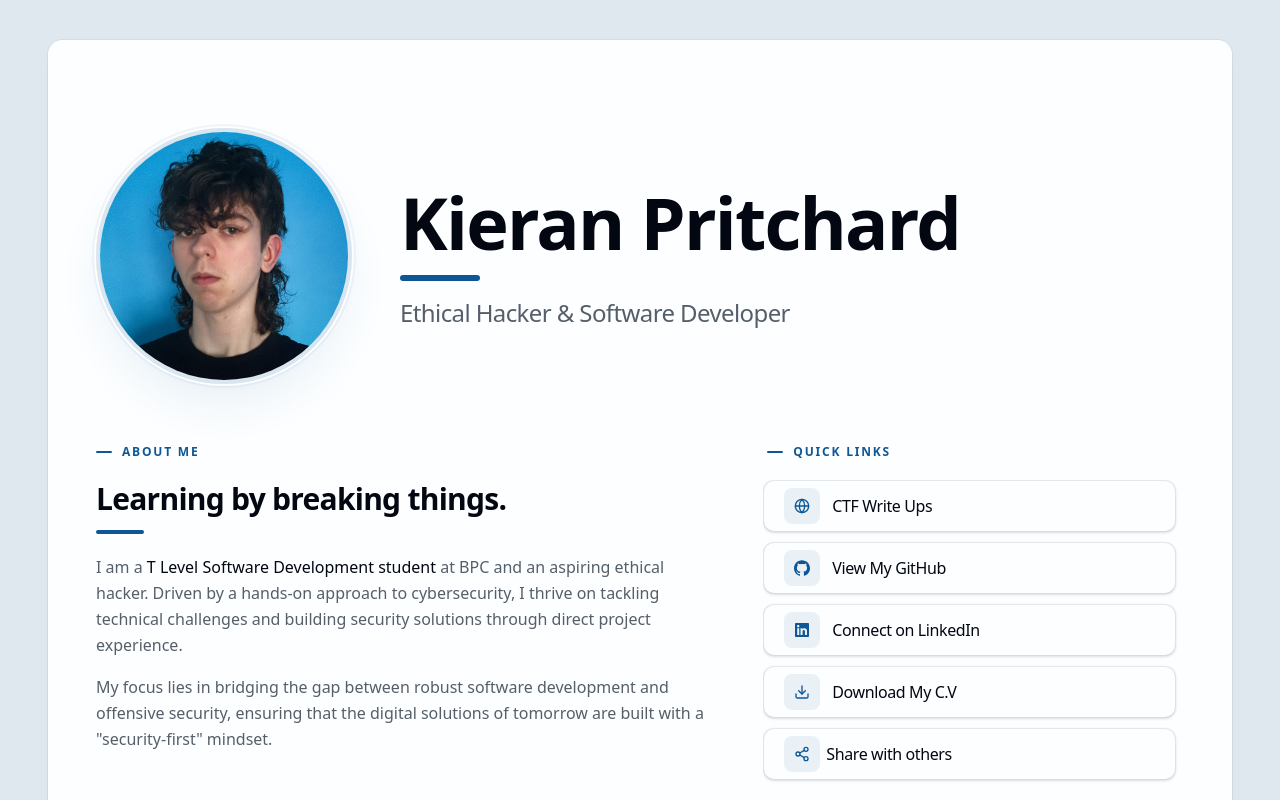
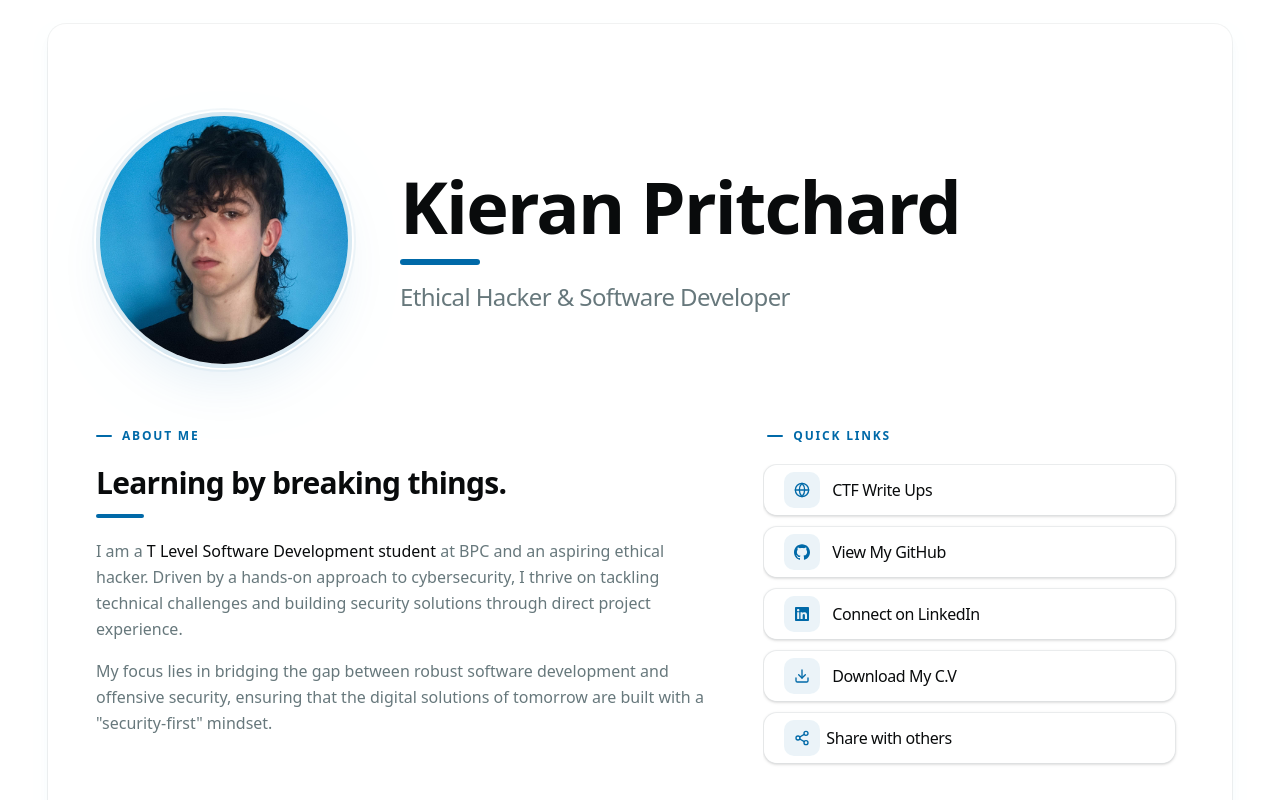
Before and after one commit to KieranPritchard/RootPath, a React (Vite) app: page / in a window 1280 px wide. Shown: the top 800 px of the page. Built offline with nearby package versions, Linux system fonts and the light colour scheme.

Commit message:
added comments for clarity

```diff
--- a/src/App.tsx
+++ b/src/App.tsx
@@ -1,5 +1,6 @@
 "use client"
 
+// Imports the animations library
 import type { Variants } from "framer-motion";
 import { motion } from 'framer-motion';
 
@@ -16,8 +17,12 @@ import Footer from './components/MainComponents/Footer';
 import { links } from './links';
 
 export default function App() {
+
+  // Stores the animations for the containers
   const containerVariants: Variants = {
+    // Stores the animations for when its hidden
     hidden: { opacity: 0, y: 20 },
+    // Runs the changes when visible
     visible: {
       opacity: 1,
       y: 0,
@@ -29,32 +34,43 @@ export default function App() {
     },
   };
 
+  // Stores the item animation variants
   const itemVariants: Variants = {
     hidden: { opacity: 0, x: 10 },
     visible: { opacity: 1, x: 0 },
   };
 
   return (
-    <div className='min-h-screen bg-background py-6 px-3 sm:px-6 lg:px-8 selection:bg-primary/20 selection:text-primary'>
+    <>
+      {/* Swaps the content in a full lenght background */}
+      <div className='min-h-screen bg-background py-2 px-3 sm:px-6 lg:px-8 selection:bg-primary/20 selection:text-primary'>
+        {/* Stores the background for all of the content */}
         <ContentBackground>
+
+          {/* Container which will run the animations */}
           <motion.div
             className='max-w-7xl mx-auto w-full flex flex-col gap-10 py-10'
             initial="hidden"
             animate="visible"
             variants={containerVariants}
           >
+            {/* Stores the personal bito section */}
             <section className="w-full">
               <PersonalBio />
             </section>
 
+            {/* Stores the bottom parr of the grid */}
             <div className="grid grid-cols-1 lg:grid-cols-12 md:gap-14 items-start">
+              {/* Stors the about section */}
               <div className="lg:col-span-7">
                 <About />
               </div>
 
+              {/* Stores the links section */}
               <div className="lg:col-span-5 flex flex-col gap-5">
                   {/* Section Label — portfolio "- SECTION" pattern */}
                   <div className="space-y-1 px-1">
+                    {/* Links header */}
                     <div className="flex items-center gap-2.5">
                       <div className="w-4 h-0.5 bg-primary rounded-full" />
                       <span className="text-xs font-semibold uppercase tracking-[0.15em] text-primary">
@@ -63,7 +79,8 @@ export default function App() {
                     </div>
                   </div>
 
-                <div className="flex flex-col gap-2.5 max-h-[60vh] lg:max-h-[308px] overflow-y-auto pr-2 pb-2 custom-scrollbar">
+                  {/* Iterates over the linsk adn renders them */}
+                  <div className="flex flex-col gap-2.5 max-h-[60vh] lg:max-h-77 overflow-y-auto pr-2 pb-2 custom-scrollbar">
                     {links.map((item) => (
                       <motion.div key={item.id} variants={itemVariants}>
                         {item.type === "link" && (
@@ -94,5 +111,6 @@ export default function App() {
         </ContentBackground>
         <Footer />
       </div>
+    </>
   );
 }
--- a/src/components/Background/ContentBackground.tsx
+++ b/src/components/Background/ContentBackground.tsx
@@ -1,6 +1,7 @@
 import { Card } from "@/components/ui/card";
 import React from "react";
 
+// Stores the types for the props
 interface ContentBackgroundProps {
     children: React.ReactNode;
 }
--- a/src/components/Bio/About.tsx
+++ b/src/components/Bio/About.tsx
@@ -1,9 +1,11 @@
 "use client"
+
 
 import type { Variants } from "framer-motion";
 import { motion } from "framer-motion";
 import { cn } from "@/lib/utils";
 
+// Stores the types for the props
 interface AboutProps {
     className?: string;
 }
@@ -20,6 +22,8 @@ function About({ className }: AboutProps) {
     };
 
     return (
+        <>
+            {/* Animation container for the about section */}
             <motion.div
                 className={cn("hidden lg:flex flex-col gap-5", className)}
                 initial="hidden"
@@ -65,6 +69,7 @@ function About({ className }: AboutProps) {
                     </p>
                 </motion.div>
             </motion.div>
+        </>
     );
 }
 
--- a/src/components/Bio/PersonalBio.tsx
+++ b/src/components/Bio/PersonalBio.tsx
@@ -4,12 +4,14 @@ import { motion } from "framer-motion";
 import { Avatar, AvatarImage, AvatarFallback } from "@/components/ui/avatar";
 import { cn } from "@/lib/utils";
 
+// Stores the types for the props
 interface PersonalBioProps {
     className?: string;
 }
 
 function PersonalBio({ className }: PersonalBioProps) {
     return (
+        <>
             <div className={cn(
                 "flex flex-col justify-center items-center gap-8 lg:gap-12 lg:flex-row px-4 md:px-0 mb-5",
                 className
@@ -22,6 +24,7 @@ function PersonalBio({ className }: PersonalBioProps) {
                     viewport={{ once: true }}
                     transition={{ duration: 0.6, ease: "easeOut" }}
                 >
+                    {/* Displays the image of me */}
                     <Avatar className="w-48 h-48 md:w-64 md:h-64 shadow-2xl shadow-primary/10 border-4 border-primary/15 ring-2 ring-primary/5 ring-offset-2 ring-offset-card">
                         <AvatarImage
                             src="kieran-pritchard.jpg"
@@ -57,6 +60,7 @@ function PersonalBio({ className }: PersonalBioProps) {
                     </h2>
                 </motion.div>
             </div>
+        </>
     );
 }
 
--- a/src/components/Buttons/DownloadButton.tsx
+++ b/src/components/Buttons/DownloadButton.tsx
@@ -5,6 +5,7 @@ import { motion } from "framer-motion";
 import { Button } from "@/components/ui/button";
 import { cn } from "@/lib/utils";
 
+// Stores the props for the download button
 interface DownloadButtonProps {
     file: string;
     fileName: string;
@@ -19,11 +20,14 @@ interface DownloadButtonProps {
  */
 function DownloadButton({ file, fileName, text, className }: DownloadButtonProps) {
     return (
+        <>
+            {/* ANimated container */}
             <motion.div
                 whileHover={{ scale: 1.01 }}
                 whileTap={{ scale: 0.98 }}
                 className="w-full"
             >
+                {/* Displays the button */}
                 <Button
                     asChild
                     variant="outline"
@@ -36,10 +40,11 @@ function DownloadButton({ file, fileName, text, className }: DownloadButtonProps
                         className
                     )}
                 >
+                    {/* Contains the link to download the file of choice */}
                     <a href={file} download={fileName} className="flex items-center w-full gap-3">
                         {/* Icon section */}
                         <div className="flex items-center justify-center shrink-0 w-9 h-9 rounded-lg bg-primary/8 text-primary">
-                        <Download className="w-[18px] h-[18px]" />
+                            <Download className="w-4.5 h-4.5" />
                         </div>
 
                         {/* Text */}
@@ -52,6 +57,7 @@ function DownloadButton({ file, fileName, text, className }: DownloadButtonProps
                     </a>
                 </Button>
             </motion.div>
+        </>
     );
 }
 
--- a/src/components/Buttons/ImageButton.tsx
+++ b/src/components/Buttons/ImageButton.tsx
@@ -14,6 +14,7 @@ import {
 import { Button } from "@/components/ui/button";
 import { cn } from "@/lib/utils";
 
+// Stores the types for the props
 interface ImageButtonProps {
     text: string;
     image: string;
@@ -28,13 +29,18 @@ interface ImageButtonProps {
  */
 function ImageButton({ text, image, altText, icon, className }: ImageButtonProps) {
     return (
+        <>
+            {/* Displays an alert dialog */}
             <AlertDialog>
+                {/* Animated container */}
                 <motion.div
                     whileHover={{ scale: 1.01 }}
                     whileTap={{ scale: 0.98 }}
                     className="w-full"
                 >
+                    {/* Trigger button for the dialog */}
                     <AlertDialogTrigger asChild>
+                        {/* Same styling template as the other buttons */}
                         <Button
                             variant="outline"
                             size="lg"
@@ -50,7 +56,7 @@ function ImageButton({ text, image, altText, icon, className }: ImageButtonProps
                             {/* Icon section */}
                             {icon && (
                                 <div className="flex items-center justify-center shrink-0 w-9 h-9 rounded-lg bg-primary/8 text-primary">
-                                <span className="[&>svg]:w-[18px] [&>svg]:h-[18px]">
+                                    <span className="[&>svg]:w-4.5 [&>svg]:h-4.5">
                                         {icon}
                                     </span>
                                 </div>
@@ -63,7 +69,9 @@ function ImageButton({ text, image, altText, icon, className }: ImageButtonProps
                     </AlertDialogTrigger>
                 </motion.div>
 
+                {/* Content of the alert dialog once it renders */}
                 <AlertDialogContent className="bg-card border-border/40 max-w-[90vw] sm:max-w-md rounded-2xl shadow-2xl shadow-primary/10">
+                    {/* Stores the header */}
                     <AlertDialogHeader>
                         <AlertDialogTitle className="text-foreground text-center text-lg font-bold tracking-tight">
                             {text}
@@ -87,6 +95,7 @@ function ImageButton({ text, image, altText, icon, className }: ImageButtonProps
                         />
                     </motion.div>
 
+                    {/* Close button footer */}
                     <AlertDialogFooter className="sm:justify-center">
                         <AlertDialogAction className="bg-primary text-primary-foreground hover:bg-primary/85 min-w-30 rounded-xl font-medium">
                             Close
@@ -94,6 +103,7 @@ function ImageButton({ text, image, altText, icon, className }: ImageButtonProps
                     </AlertDialogFooter>
                 </AlertDialogContent>
             </AlertDialog>
+        </>
     );
 }
 
--- a/src/components/Buttons/LinkButton.tsx
+++ b/src/components/Buttons/LinkButton.tsx
@@ -6,6 +6,7 @@ import { Button } from "@/components/ui/button";
 import { cn } from "@/lib/utils";
 import { ArrowUpRight } from "lucide-react";
 
+// Stores the props of the link button
 interface LinkButtonProps {
     text: string;
     link: string;
@@ -19,11 +20,14 @@ interface LinkButtonProps {
  */
 function LinkButton({ text, link, icon, className }: LinkButtonProps) {
     return (
+        <>
+            {/* Wraps the button in an animated container */}
             <motion.div
                 whileHover={{ scale: 1.01 }}
                 whileTap={{ scale: 0.98 }}
                 className="w-full"
             >
+                {/* Button styling the same as the original */}
                 <Button
                     asChild
                     variant="outline"
@@ -37,6 +41,7 @@ function LinkButton({ text, link, icon, className }: LinkButtonProps) {
                     className
                     )}
                 >
+                    {/* Link to where the button leads */}
                     <a
                         href={link}
                         target="_blank"
@@ -45,7 +50,7 @@ function LinkButton({ text, link, icon, className }: LinkButtonProps) {
                     >
                     {/* Icon section */}
                     <div className="flex items-center justify-center shrink-0 w-9 h-9 rounded-lg bg-primary/8 text-primary">
-                    <span className="[&>svg]:w-[18px] [&>svg]:h-[18px]">
+                        <span className="[&>svg]:w-4.5 [&>svg]:h-4.5">
                             {icon}
                         </span>
                     </div>
@@ -60,6 +65,7 @@ function LinkButton({ text, link, icon, className }: LinkButtonProps) {
                     </a>
                 </Button>
             </motion.div>
+        </>
     );
 }
 
--- a/src/components/MainComponents/Footer.tsx
+++ b/src/components/MainComponents/Footer.tsx
@@ -1,5 +1,6 @@
 import { cn } from "@/lib/utils";
 
+// Stores the types for the props
 interface FooterProps {
     className?: string;
 }
--- a/src/index.css
+++ b/src/index.css
@@ -5,9 +5,13 @@
 
 @custom-variant dark (&:is(.dark *));
 
+/* ═══════════════════════════════════════════════
+   Theme Mapping (Tailwind → CSS variables)
+   ═══════════════════════════════════════════════ */
 @theme inline {
     --font-heading: 'Geist', var(--font-sans);
     --font-sans: 'Geist', system-ui, -apple-system, sans-serif;
+
     --color-sidebar-ring: var(--sidebar-ring);
     --color-sidebar-border: var(--sidebar-border);
     --color-sidebar-accent-foreground: var(--sidebar-accent-foreground);
@@ -16,29 +20,39 @@
     --color-sidebar-primary: var(--sidebar-primary);
     --color-sidebar-foreground: var(--sidebar-foreground);
     --color-sidebar: var(--sidebar);
+
     --color-chart-5: var(--chart-5);
     --color-chart-4: var(--chart-4);
     --color-chart-3: var(--chart-3);
     --color-chart-2: var(--chart-2);
     --color-chart-1: var(--chart-1);
+
     --color-ring: var(--ring);
     --color-input: var(--input);
     --color-border: var(--border);
     --color-destructive: var(--destructive);
+
     --color-accent-foreground: var(--accent-foreground);
     --color-accent: var(--accent);
+
     --color-muted-foreground: var(--muted-foreground);
     --color-muted: var(--muted);
+
     --color-secondary-foreground: var(--secondary-foreground);
     --color-secondary: var(--secondary);
+
     --color-primary-foreground: var(--primary-foreground);
     --color-primary: var(--primary);
+
     --color-popover-foreground: var(--popover-foreground);
     --color-popover: var(--popover);
+
     --color-card-foreground: var(--card-foreground);
     --color-card: var(--card);
+
     --color-foreground: var(--foreground);
     --color-background: var(--background);
+
     --radius-sm: calc(var(--radius) * 0.6);
     --radius-md: calc(var(--radius) * 0.8);
     --radius-lg: var(--radius);
@@ -49,126 +63,134 @@
 }
 
 /* ═══════════════════════════════════════════════
-   Light Mode — Portfolio-matched slate/blue palette
+   Light Mode — ORIGINAL SHADCN COLORS
    ═══════════════════════════════════════════════ */
 :root {
-    /* Surface colors — soft blue-gray tones matching portfolio */
-    --background: oklch(0.928 0.012 240);
-    --foreground: oklch(0.13 0.028 261);
-    --card: oklch(0.995 0.002 240);
-    --card-foreground: oklch(0.13 0.028 261);
-    --popover: oklch(0.995 0.002 240);
-    --popover-foreground: oklch(0.13 0.028 261);
+    --card: oklch(1 0 0);
+    --card-foreground: oklch(0.148 0.004 228.8);
 
-    /* Primary — professional steel blue */
-    --primary: oklch(0.45 0.12 250);
-    --primary-foreground: oklch(0.985 0.003 240);
+    --popover: oklch(1 0 0);
+    --popover-foreground: oklch(0.148 0.004 228.8);
 
-    /* Secondary — cool slate */
-    --secondary: oklch(0.955 0.008 250);
-    --secondary-foreground: oklch(0.20 0.02 250);
+    --primary: oklch(0.5 0.134 242.749);
+    --primary-foreground: oklch(0.977 0.013 236.62);
 
-    /* Muted — blue-gray tones */
-    --muted: oklch(0.94 0.010 240);
-    --muted-foreground: oklch(0.48 0.02 250);
+    --secondary: oklch(0.967 0.001 286.375);
+    --secondary-foreground: oklch(0.21 0.006 285.885);
 
-    /* Accent — matches primary */
-    --accent: oklch(0.45 0.12 250);
-    --accent-foreground: oklch(0.985 0.003 240);
+    --muted: oklch(0.963 0.002 197.1);
+    --muted-foreground: oklch(0.56 0.021 213.5);
+
+    --accent: oklch(0.5 0.134 242.749);
+    --accent-foreground: oklch(0.977 0.013 236.62);
 
     --destructive: oklch(0.577 0.245 27.325);
 
-    /* Borders & inputs — subtle blue-gray */
-    --border: oklch(0.90 0.012 240);
-    --input: oklch(0.90 0.012 240);
-    --ring: oklch(0.65 0.06 250);
+    --border: oklch(0.925 0.005 214.3);
+    --input: oklch(0.925 0.005 214.3);
+    --ring: oklch(0.723 0.014 214.4);
 
-    /* Chart palette */
-    --chart-1: oklch(0.75 0.10 250);
-    --chart-2: oklch(0.60 0.14 250);
-    --chart-3: oklch(0.52 0.13 250);
-    --chart-4: oklch(0.45 0.12 250);
-    --chart-5: oklch(0.38 0.10 250);
+    --chart-1: oklch(0.828 0.111 230.318);
+    --chart-2: oklch(0.685 0.169 237.323);
+    --chart-3: oklch(0.588 0.158 241.966);
+    --chart-4: oklch(0.5 0.134 242.749);
+    --chart-5: oklch(0.443 0.11 240.79);
 
-    --radius: 0.5rem;
+    --radius: 0.625rem;
 
-    /* Sidebar */
-    --sidebar: oklch(0.975 0.005 240);
-    --sidebar-foreground: oklch(0.13 0.028 261);
-    --sidebar-primary: oklch(0.45 0.12 250);
-    --sidebar-primary-foreground: oklch(0.985 0.003 240);
-    --sidebar-accent: oklch(0.94 0.010 240);
-    --sidebar-accent-foreground: oklch(0.20 0.02 250);
-    --sidebar-border: oklch(0.90 0.012 240);
-    --sidebar-ring: oklch(0.65 0.06 250);
+    --sidebar: oklch(0.987 0.002 197.1);
+    --sidebar-foreground: oklch(0.148 0.004 228.8);
+    --sidebar-primary: oklch(0.588 0.158 241.966);
+    --sidebar-primary-foreground: oklch(0.977 0.013 236.62);
+    --sidebar-accent: oklch(0.963 0.002 197.1);
+    --sidebar-accent-foreground: oklch(0.218 0.008 223.9);
+    --sidebar-border: oklch(0.925 0.005 214.3);
+    --sidebar-ring: oklch(0.723 0.014 214.4);
+
+    --background: oklch(1 0 0);
+    --foreground: oklch(0.148 0.004 228.8);
 }
 
 /* ═══════════════════════════════════════════════
-   Dark Mode — deep slate/navy tones
+   Dark Mode — ORIGINAL SHADCN COLORS
    ═══════════════════════════════════════════════ */
 .dark {
-    --background: oklch(0.14 0.02 255);
-    --foreground: oklch(0.96 0.005 240);
-    --card: oklch(0.19 0.025 255);
-    --card-foreground: oklch(0.96 0.005 240);
-    --popover: oklch(0.19 0.025 255);
-    --popover-foreground: oklch(0.96 0.005 240);
+    --background: oklch(0.148 0.004 228.8);
+    --foreground: oklch(0.987 0.002 197.1);
 
-    --primary: oklch(0.55 0.14 250);
-    --primary-foreground: oklch(0.985 0.003 240);
+    --card: oklch(0.218 0.008 223.9);
+    --card-foreground: oklch(0.987 0.002 197.1);
 
-    --secondary: oklch(0.24 0.02 255);
-    --secondary-foreground: oklch(0.96 0.005 240);
+    --popover: oklch(0.218 0.008 223.9);
+    --popover-foreground: oklch(0.987 0.002 197.1);
 
-    --muted: oklch(0.25 0.018 255);
-    --muted-foreground: oklch(0.65 0.02 250);
+    --primary: oklch(0.443 0.11 240.79);
+    --primary-foreground: oklch(0.977 0.013 236.62);
 
-    --accent: oklch(0.55 0.14 250);
-    --accent-foreground: oklch(0.985 0.003 240);
+    --secondary: oklch(0.274 0.006 286.033);
+    --secondary-foreground: oklch(0.985 0 0);
+
+    --muted: oklch(0.275 0.011 216.9);
+    --muted-foreground: oklch(0.723 0.014 214.4);
+
+    --accent: oklch(0.443 0.11 240.79);
+    --accent-foreground: oklch(0.977 0.013 236.62);
 
     --destructive: oklch(0.704 0.191 22.216);
 
     --border: oklch(1 0 0 / 10%);
     --input: oklch(1 0 0 / 15%);
-    --ring: oklch(0.55 0.04 250);
+    --ring: oklch(0.56 0.021 213.5);
 
-    --chart-1: oklch(0.75 0.10 250);
-    --chart-2: oklch(0.60 0.14 250);
-    --chart-3: oklch(0.52 0.13 250);
-    --chart-4: oklch(0.45 0.12 250);
-    --chart-5: oklch(0.38 0.10 250);
+    --chart-1: oklch(0.828 0.111 230.318);
+    --chart-2: oklch(0.685 0.169 237.323);
+    --chart-3: oklch(0.588 0.158 241.966);
+    --chart-4: oklch(0.5 0.134 242.749);
+    --chart-5: oklch(0.443 0.11 240.79);
 
-    --sidebar: oklch(0.19 0.025 255);
-    --sidebar-foreground: oklch(0.96 0.005 240);
-    --sidebar-primary: oklch(0.60 0.14 250);
-    --sidebar-primary-foreground: oklch(0.15 0.03 250);
-    --sidebar-accent: oklch(0.25 0.018 255);
-    --sidebar-accent-foreground: oklch(0.96 0.005 240);
+    --sidebar: oklch(0.218 0.008 223.9);
+    --sidebar-foreground: oklch(0.987 0.002 197.1);
+    --sidebar-primary: oklch(0.685 0.169 237.323);
+    --sidebar-primary-foreground: oklch(0.293 0.066 243.157);
+    --sidebar-accent: oklch(0.275 0.011 216.9);
+    --sidebar-accent-foreground: oklch(0.987 0.002 197.1);
     --sidebar-border: oklch(1 0 0 / 10%);
-    --sidebar-ring: oklch(0.55 0.04 250);
+    --sidebar-ring: oklch(0.56 0.021 213.5);
 }
 
+/* ═══════════════════════════════════════════════
+   Base Styles
+   ═══════════════════════════════════════════════ */
 @layer base {
   * {
     @apply border-border outline-ring/50;
-    }
+  }
+
   body {
     @apply bg-background text-foreground;
-    }
+  }
+
   html {
     @apply font-sans antialiased;
-    }
+  }
 }
+
+/* ═══════════════════════════════════════════════
+   Utilities
+   ═══════════════════════════════════════════════ */
 @layer utilities {
   .custom-scrollbar::-webkit-scrollbar {
     width: 6px;
   }
+
   .custom-scrollbar::-webkit-scrollbar-track {
     background: transparent;
   }
+
   .custom-scrollbar::-webkit-scrollbar-thumb {
     @apply bg-primary/20 rounded-full;
   }
+
   .custom-scrollbar::-webkit-scrollbar-thumb:hover {
     @apply bg-primary/40;
   }
--- a/src/links.tsx
+++ b/src/links.tsx
@@ -15,6 +15,7 @@
  *    image:      { image: importedImage, altText: "description" }
  */
 
+// Stores the main icons
 import { Globe, Download, Share2 } from "lucide-react";
 import { siGithub } from "simple-icons";
 import { FaLinkedin } from "react-icons/fa";
@@ -40,11 +41,13 @@ const SimpleIcon = ({ icon }: { icon: { path: string } }) => (
 //  Edit this array to manage your links
 // ─────────────────────────────────────────────
 
+// Creats a custom type for the links items
 export type LinkItem =
   | { id: string; type: "link"; text: string; icon: React.ReactNode; link: string }
   | { id: string; type: "download"; text: string; icon: React.ReactNode; file: string; fileName: string }
   | { id: string; type: "image"; text: string; icon: React.ReactNode; image: string; altText: string };
 
+// Exports the links
 export const links: LinkItem[] = [
   {
     id: "ctf",
```
Lines whose indentation alone changed are shown as unchanged.
